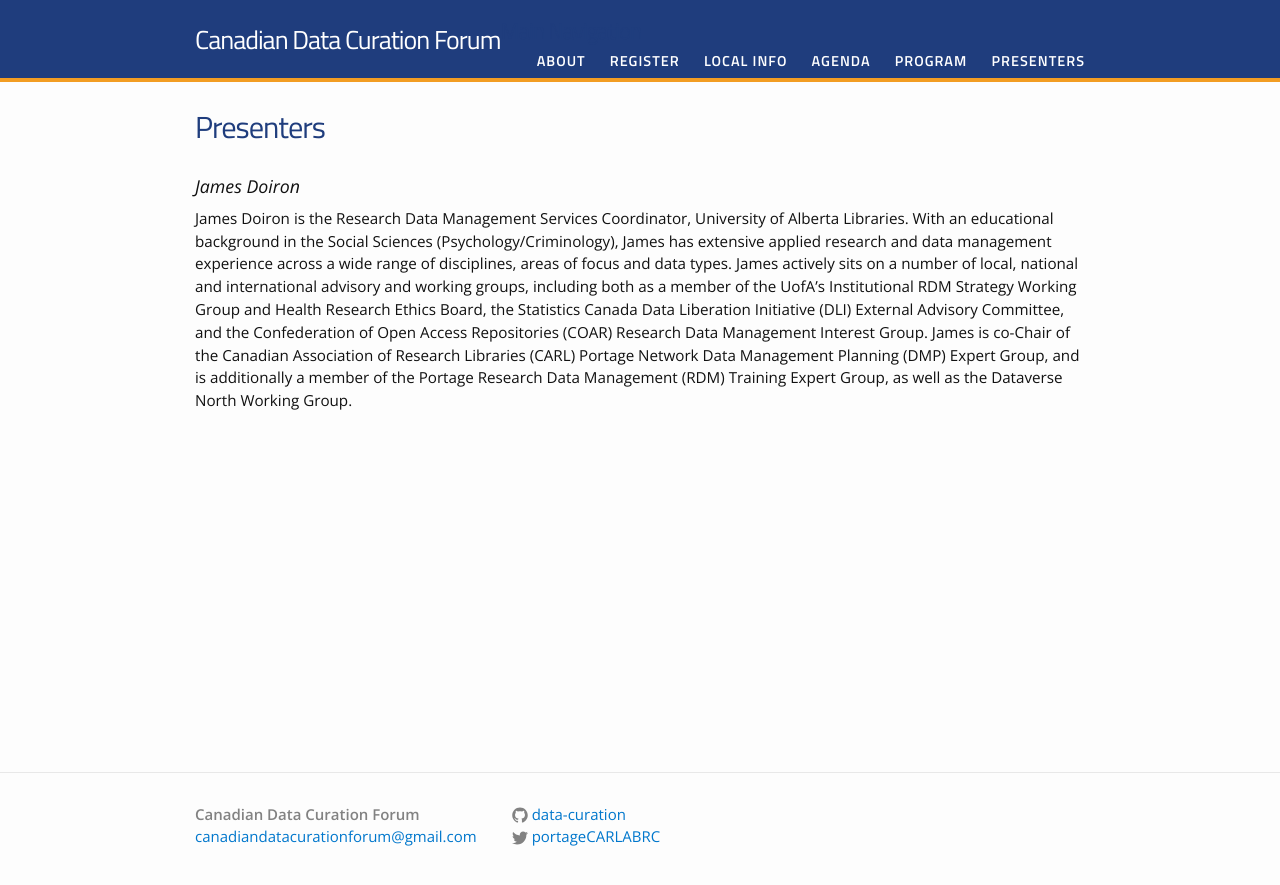
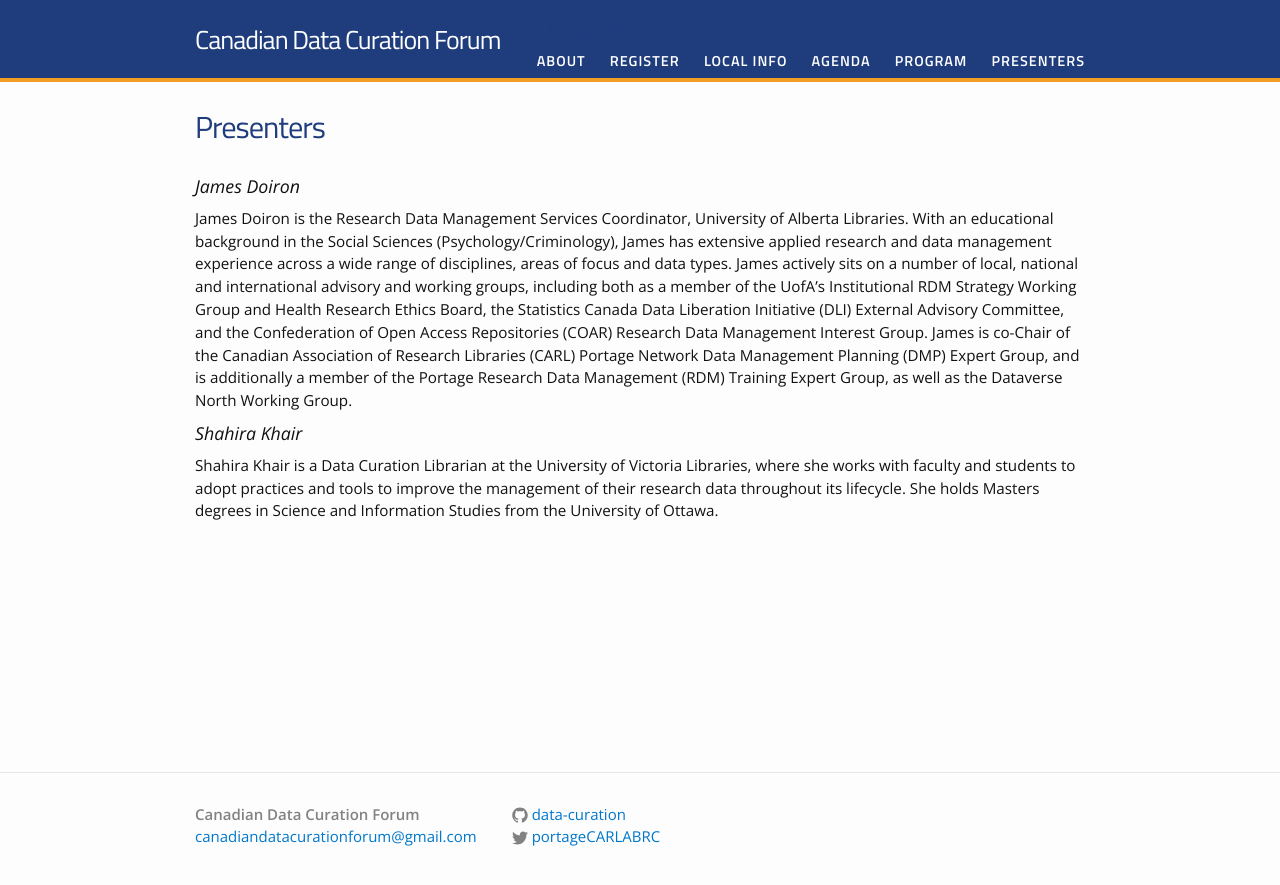
Before and after one commit to data-curation/data-curation.github.io, a Jekyll site: the page built from presenters.md, in a window 1280 px wide. Shown: the top 885 px of the page. Built offline with Jekyll 4.4.1, drawn with Linux system fonts in a browser that asks for light colours.

Commit message:
Update presenters.md

```diff
--- a/presenters.md
+++ b/presenters.md
@@ -6,3 +6,6 @@ permalink: /presenters/
 
 ### James Doiron
 James Doiron is the Research Data Management Services Coordinator, University of Alberta Libraries. With an educational background in the Social Sciences (Psychology/Criminology), James has extensive applied research and data management experience across a wide range of disciplines, areas of focus and data types. James actively sits on a number of local, national and international advisory and working groups, including both as a member of the UofA’s Institutional RDM Strategy Working Group and Health Research Ethics Board, the Statistics Canada Data Liberation Initiative (DLI) External Advisory Committee, and the Confederation of Open Access Repositories (COAR) Research Data Management Interest Group. James is co-Chair of the Canadian Association of Research Libraries (CARL) Portage Network Data Management Planning (DMP) Expert Group, and is additionally a member of the Portage Research Data Management (RDM) Training Expert Group, as well as the Dataverse North Working Group.
+
+### Shahira Khair
+Shahira Khair is a Data Curation Librarian at the University of Victoria Libraries, where she works with faculty and students to adopt practices and tools to improve the management of their research data throughout its lifecycle. She holds Masters degrees in Science and Information Studies from the University of Ottawa.
```
